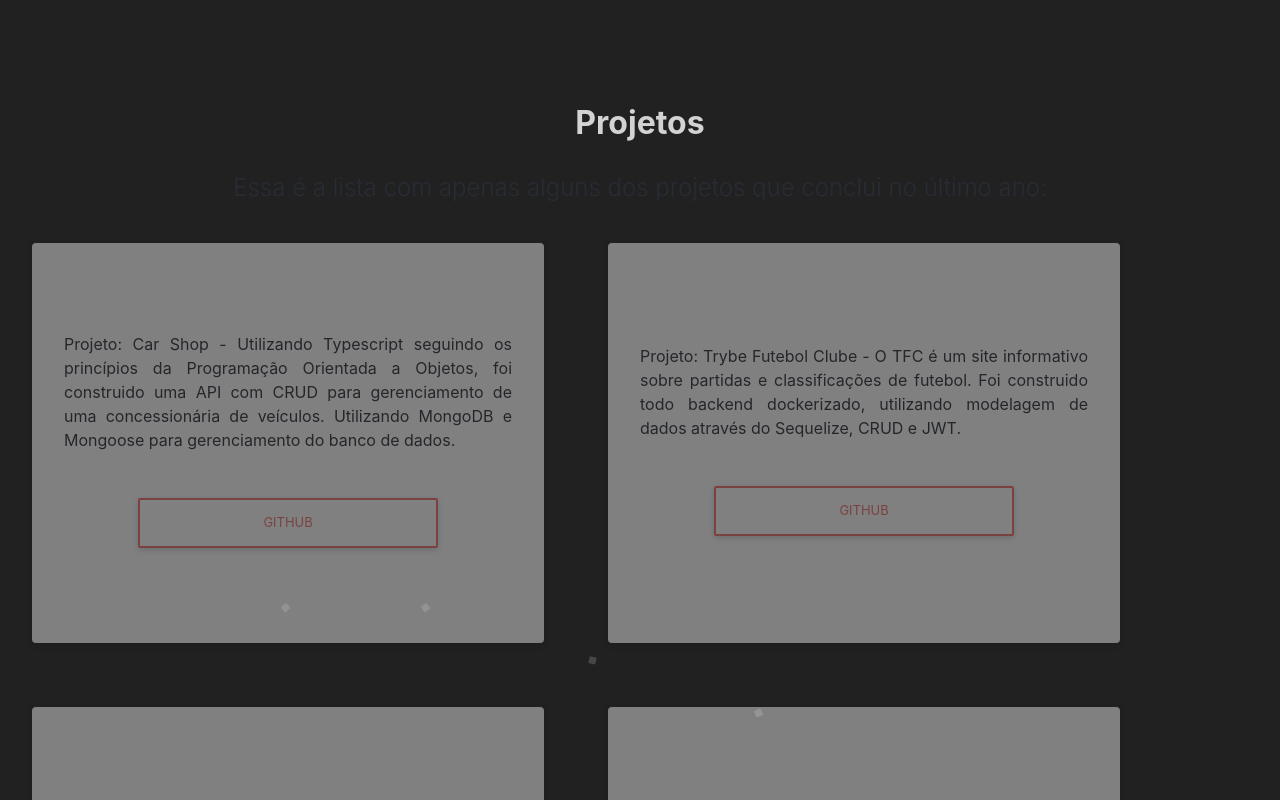
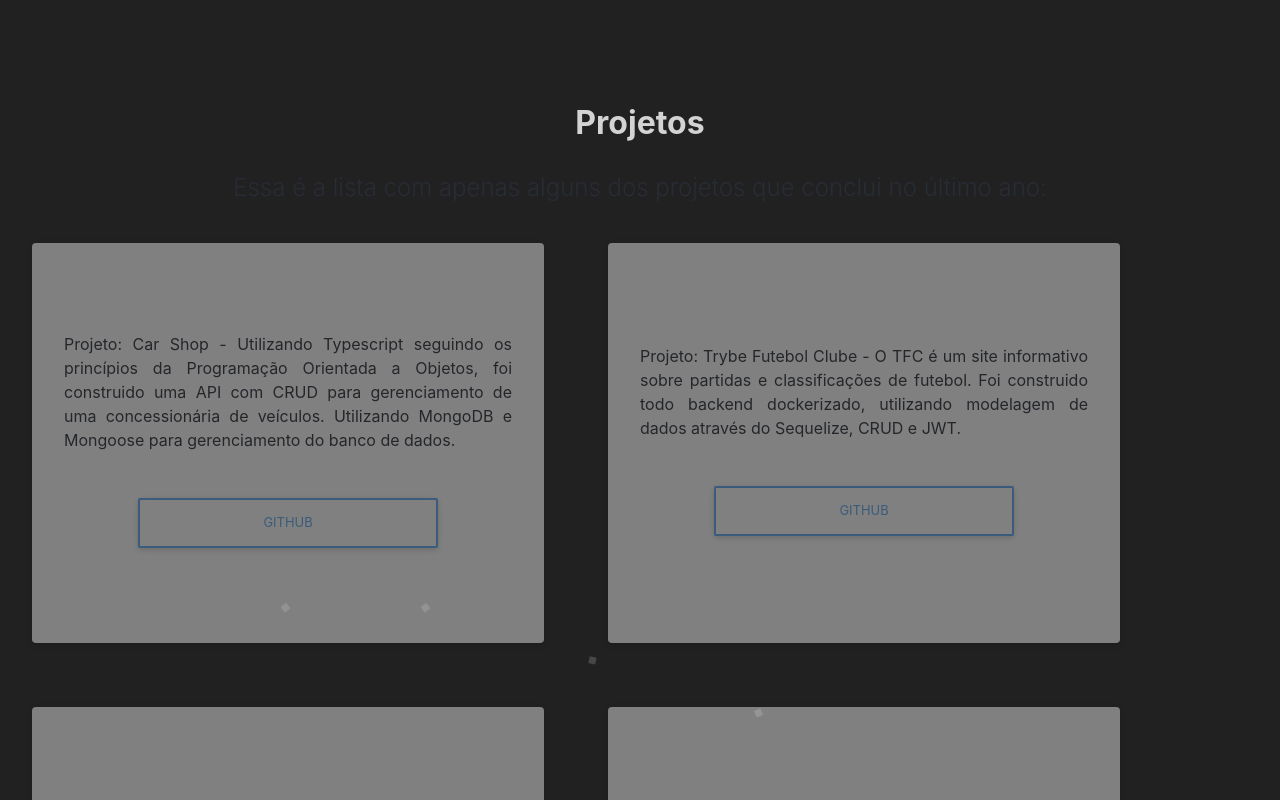
Before and after one commit to vhprestes/meu-portfolio, a React (Vite) app: page /portfolio in a window 1280 px wide. Shown: the top 800 px of the page. Built offline with nearby package versions, Linux system fonts and the light colour scheme.

Commit message:
feat: update card component

```diff
--- a/src/Components/Card.jsx
+++ b/src/Components/Card.jsx
@@ -12,7 +12,7 @@ class Card extends React.Component {
       <p>{text}</p>
       </div>
       <a className='link' href={link} target="_blank" rel="noreferrer">
-      <Button text="Github" className="BtnAbout btn btn-light btn-outline-red" data-mdb-ripple-color="dark"  />
+      <Button text="Github" className="BtnAbout btn btn-light btn-outline-blue" data-mdb-ripple-color="dark"  />
       </a>
       </div>
     );
```
